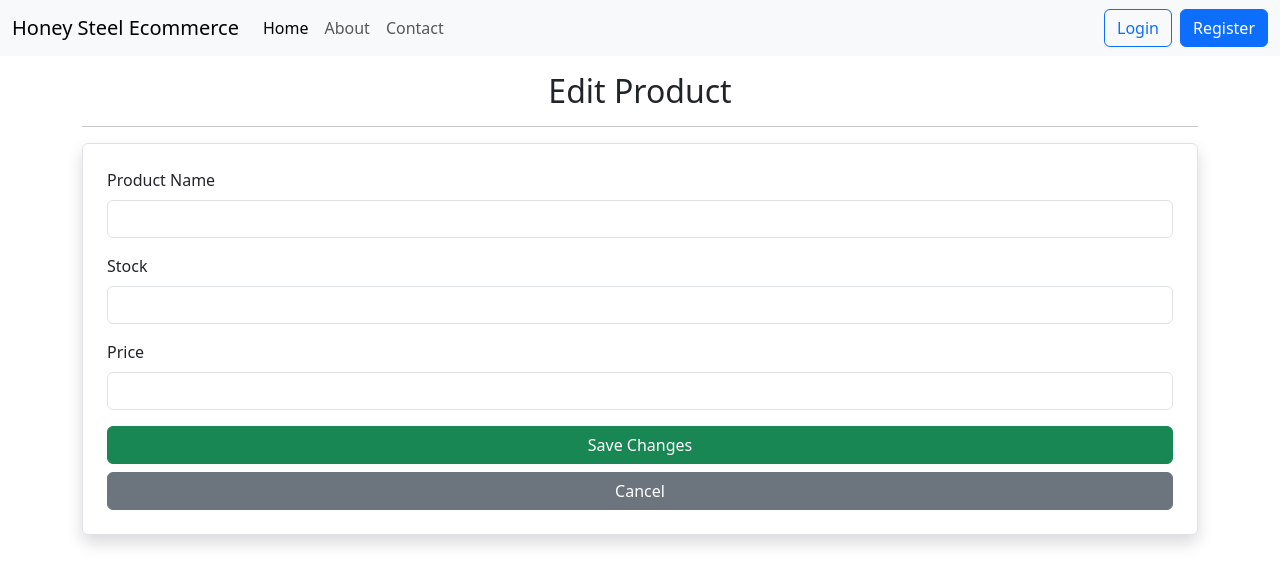
After one commit to asymetriG/honeysteel_ecommerce, a Django app: template honeysteel_ecommerce/templates/product/edit_product.html in a window 1280 px wide. The commit adds this page. Shown: the top 585 px of the page. Run offline with Django 5.2, Linux system fonts and the light colour scheme; the template is opened without the code that fills it, so the values that code supplies are empty.

Commit message:
Editing added

```diff
--- a/honeysteel_ecommerce/honeysteel_ecommerce/urls.py
+++ b/honeysteel_ecommerce/honeysteel_ecommerce/urls.py
@@ -26,6 +26,7 @@ urlpatterns = [
     path("",main_page,name="index"),
     path("administration/" , include("administration.urls")),
     path("customer/" , include("customer.urls")),
+    path("product/" , include("product.urls")),
 ]
 
 
--- /dev/null
+++ b/honeysteel_ecommerce/product/urls.py
@@ -0,0 +1,9 @@
+
+from django.urls import path
+from . import views
+
+app_name = "product"
+
+urlpatterns = [
+    path("edit_product/<int:product_id>/",views.edit_product,name="edit_product")
+]
--- a/honeysteel_ecommerce/templates/administration/dashboard.html
+++ b/honeysteel_ecommerce/templates/administration/dashboard.html
@@ -52,6 +52,7 @@
                 <th>Product Name</th>
                 <th>Stock</th>
                 <th>Price</th>
+                <th>Edit Product</th>
             </tr>
         </thead>
         <tbody>
@@ -61,6 +62,7 @@
                 <td>{{ product.product_name }}</td>
                 <td>{{ product.stock }}</td>
                 <td>{{ product.price}}</td>
+                <td><a href="{% url 'product:edit_product' product.product_id %}" class="btn btn-warning w-100">Edit Product</a></td>
             </tr>
             {% empty %}
             <tr>
--- /dev/null
+++ b/honeysteel_ecommerce/templates/product/edit_product.html
@@ -0,0 +1,30 @@
+{% extends "utils/layout.html" %}
+{% load static %}
+
+{% block body %}
+<br><br><br>
+<h2 class="text-center">Edit Product</h2>
+    <hr>
+    <form method="POST" class="w-100 mx-auto border p-4 rounded shadow">
+        {% csrf_token %}
+        <div class="mb-3">
+            <label for="product_name" class="form-label">Product Name</label>
+            <input type="text" class="form-control" id="product_name" name="product_name" value="{{ product.product_name }}" required>
+        </div>
+
+        <div class="mb-3">
+            <label for="stock" class="form-label">Stock</label>
+            <input type="number" class="form-control" id="stock" name="stock" value="{{ product.stock }}" required>
+        </div>
+
+        <div class="mb-3">
+            <label for="price" class="form-label">Price</label>
+            <input type="number" step="0.01" class="form-control" id="price" name="price" value="{{ product.price }}" required>
+        </div>
+
+        <button type="submit" class="btn btn-success w-100">Save Changes</button>
+        <a href="{% url 'administration:dashboard' %}" class="btn btn-secondary w-100 mt-2">Cancel</a>
+    </form>
+
+
+{% endblock body %}
```
Also changed, not shown: honeysteel_ecommerce/product/views.py (+22 -2 lines).
